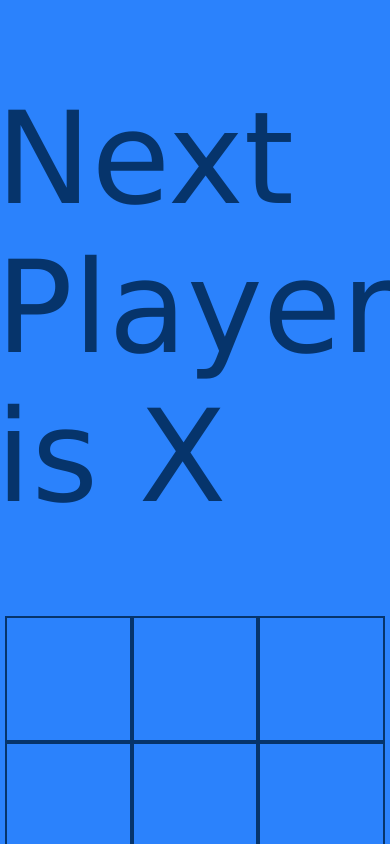
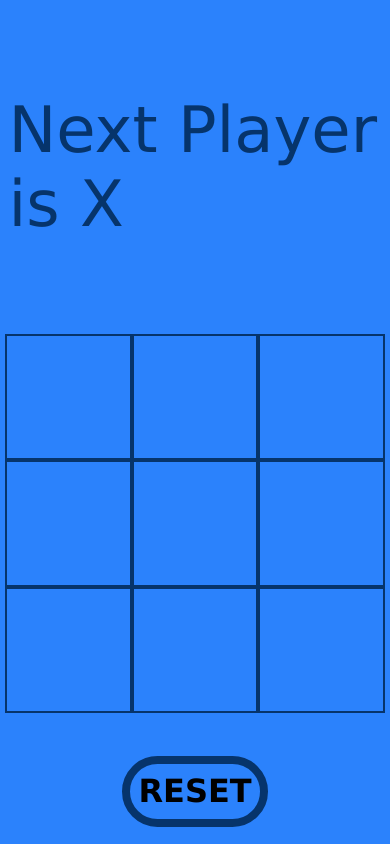
Before and after one commit to IshadP/Tic-Tac-Toe, a React (Vite) app: page / in a window 390 px wide. Shown: the top 844 px of the page. Built offline with nearby package versions, Linux system fonts and the light colour scheme.

Commit message:
Increased Responsiveness of site

```diff
--- a/src/App.css
+++ b/src/App.css
@@ -37,6 +37,20 @@
   color: #06346B;
 }
 
+@media only screen and (max-width: 600px) {
+  .status{
+    display: flex;
+    align-items: center;
+    justify-content: center;
+    padding: 1vh;
+    margin-top: 10vh;
+    font-size: 4em;
+    font-family: 'Lucida Sans', 'Lucida Sans Regular', 'Lucida Grande', 'Lucida Sans Unicode', Geneva, Verdana, sans-serif;
+    color: #06346B;
+  }
+
+}
+
 .reset{
   display: flex;
   align-items: center;
```
